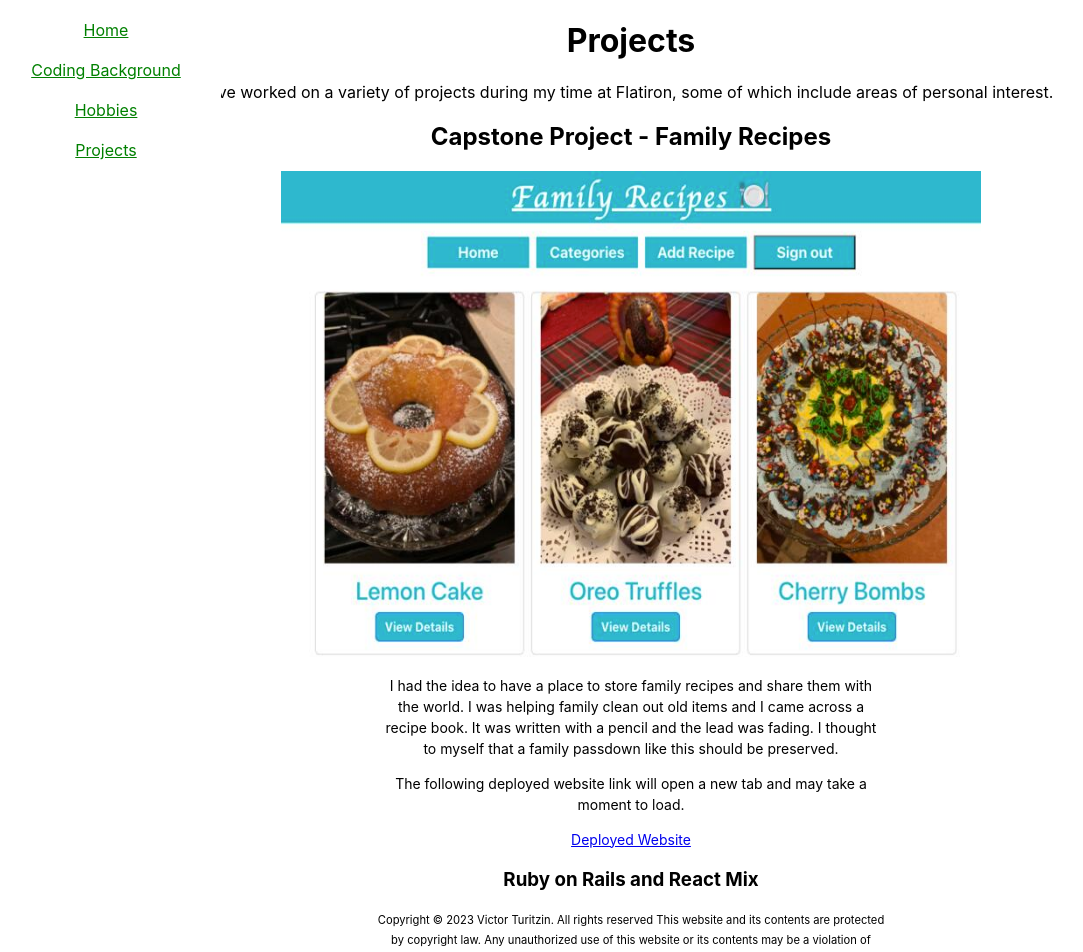
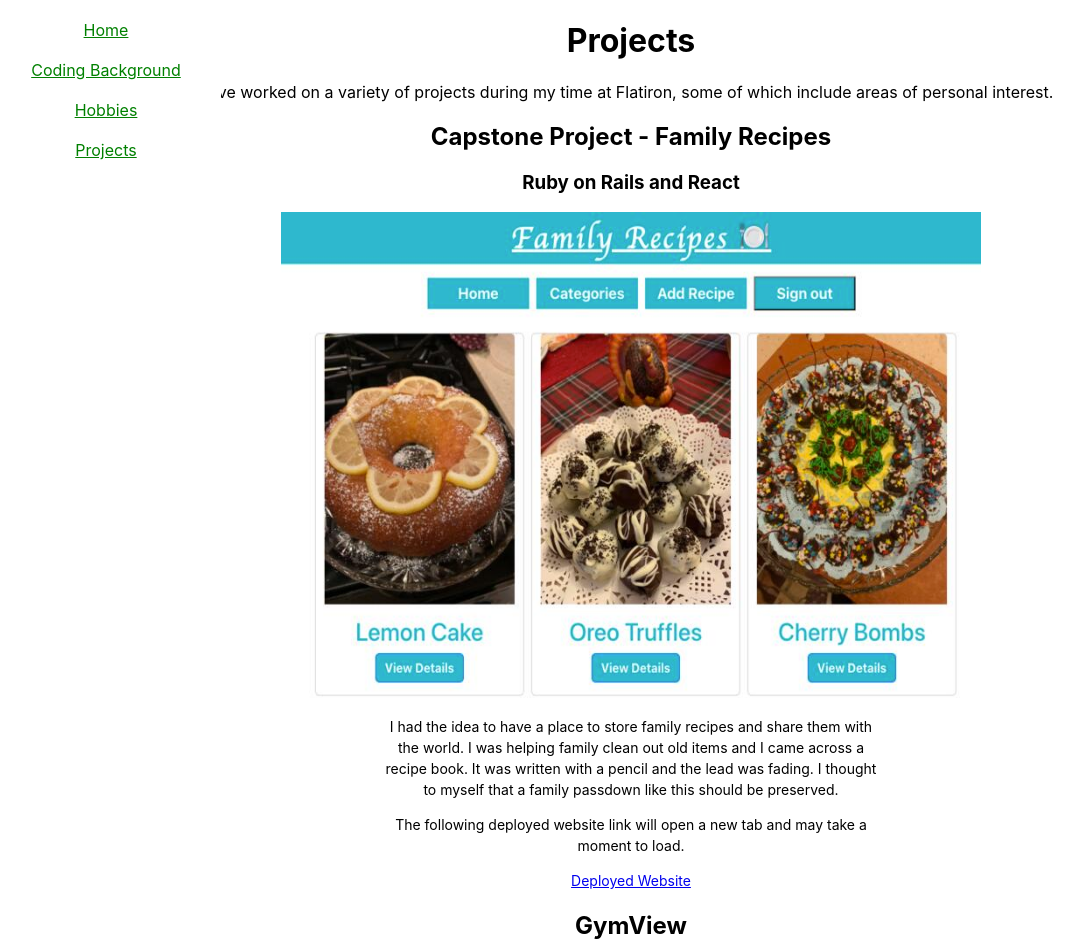
Before and after one commit to turitzinv/About-Me-VictorT, a React (Create React App) app in the folder client/: page /projects in a window 1280 px wide. Shown: the top 952 px of the page, without its empty margins (9-1092 px from the left). Built offline with nearby package versions, Linux system fonts and the light colour scheme.

Commit message:
Adjusted headers in Projects component. Planning format.

```diff
--- a/client/src/components/Projects.js
+++ b/client/src/components/Projects.js
@@ -10,6 +10,7 @@ const Projects = () => {
         which include areas of personal interest.
       </p>
       <h2>Capstone Project - Family Recipes</h2>
+      <h3>Ruby on Rails and React</h3>
       <img src={FamilyRecipes} height="500" width="700" alt="Family Recipes" />
       <p className="projects-p">
         I had the idea to have a place to store family recipes and share them
@@ -25,7 +26,7 @@ const Projects = () => {
           Deployed Website{" "}
         </a>
       </p>
-      <h3>Ruby on Rails and React Mix</h3>
+      <h2>GymView</h2>
       <p className="copyright">
         Copyright © 2023 Victor Turitzin. All rights reserved This website and
         its contents are protected by copyright law. Any unauthorized use of
```
